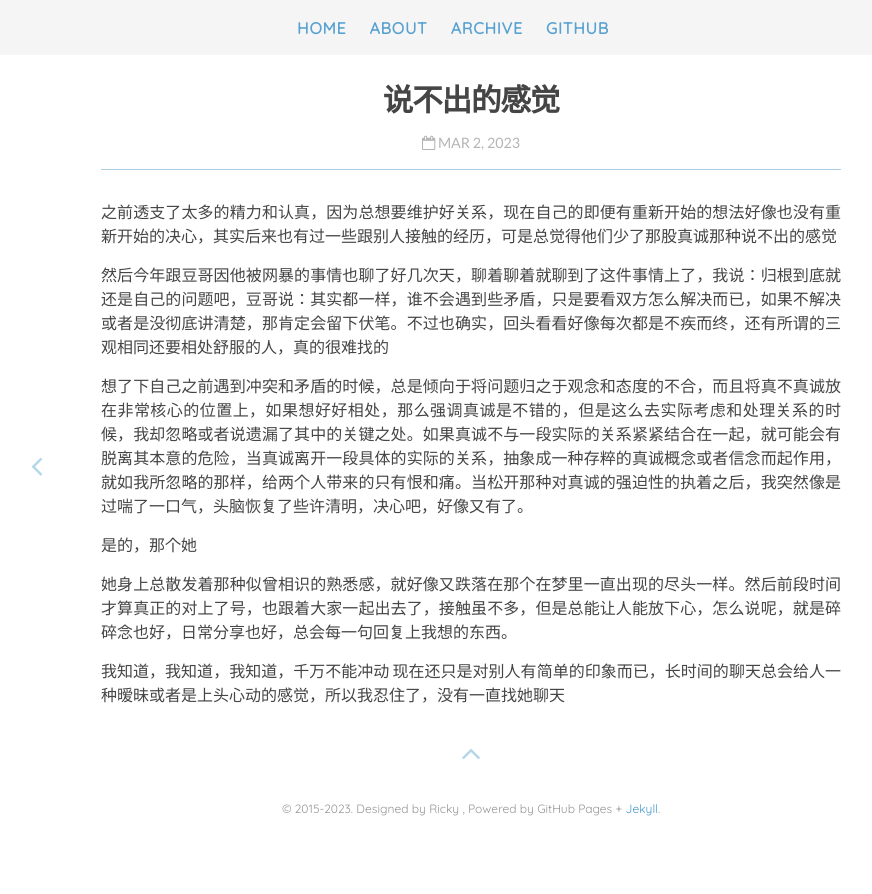
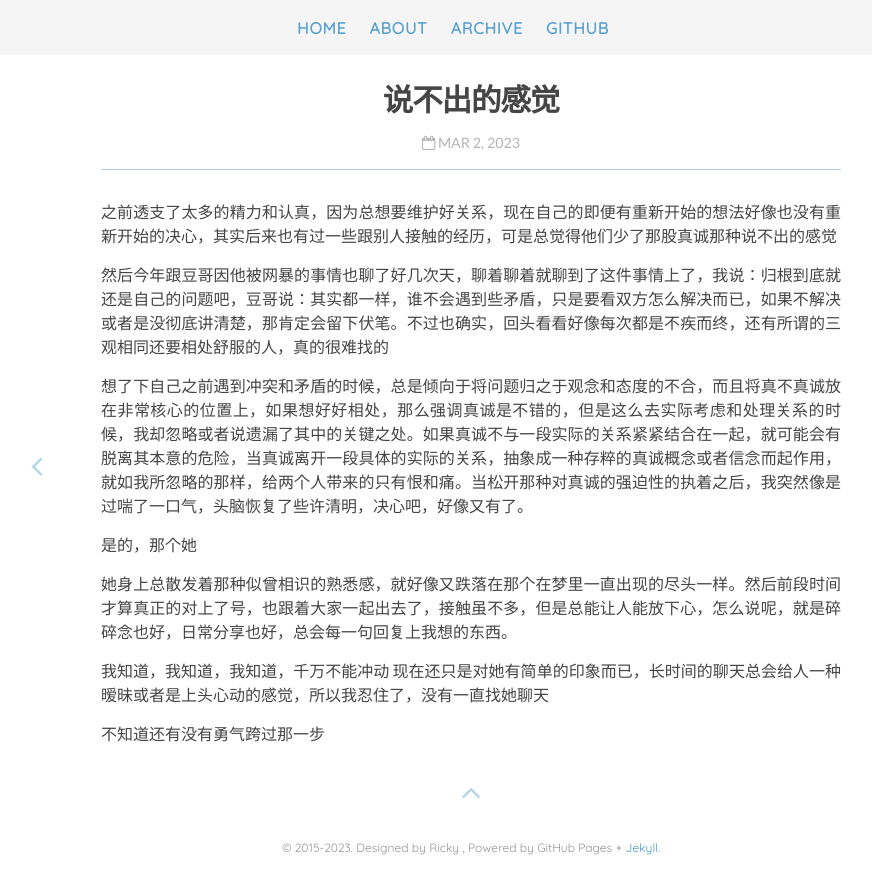
Before and after one commit to Rickylamn/Rickylamn.github.io, a Jekyll site: the page built from _posts/2023-3-2-说不出的感觉.md, in a window 1280 px wide. Shown: the top 894 px of the page, without its empty margins (169-1041 px from the left). Built offline with Jekyll 4.4.1, drawn with Linux system fonts in a browser that asks for light colours; nearby versions of some CDN libraries; our own code applies the rules of GitHub Pages for plain Markdown files; comment, search, counter and statistics services are not loaded.

Commit message:
Update 2023-3-2-说不出的感觉.md

```diff
--- a/_posts/2023-3-2-说不出的感觉.md
+++ b/_posts/2023-3-2-说不出的感觉.md
@@ -9,4 +9,6 @@
 她身上总散发着那种似曾相识的熟悉感，就好像又跌落在那个在梦里一直出现的尽头一样。然后前段时间才算真正的对上了号，也跟着大家一起出去了，接触虽不多，但是总能让人能放下心，怎么说呢，就是碎碎念也好，日常分享也好，总会每一句回复上我想的东西。
 
 我知道，我知道，我知道，千万不能冲动
-现在还只是对别人有简单的印象而已，长时间的聊天总会给人一种暧昧或者是上头心动的感觉，所以我忍住了，没有一直找她聊天
+现在还只是对她有简单的印象而已，长时间的聊天总会给人一种暧昧或者是上头心动的感觉，所以我忍住了，没有一直找她聊天
+
+不知道还有没有勇气跨过那一步
```
